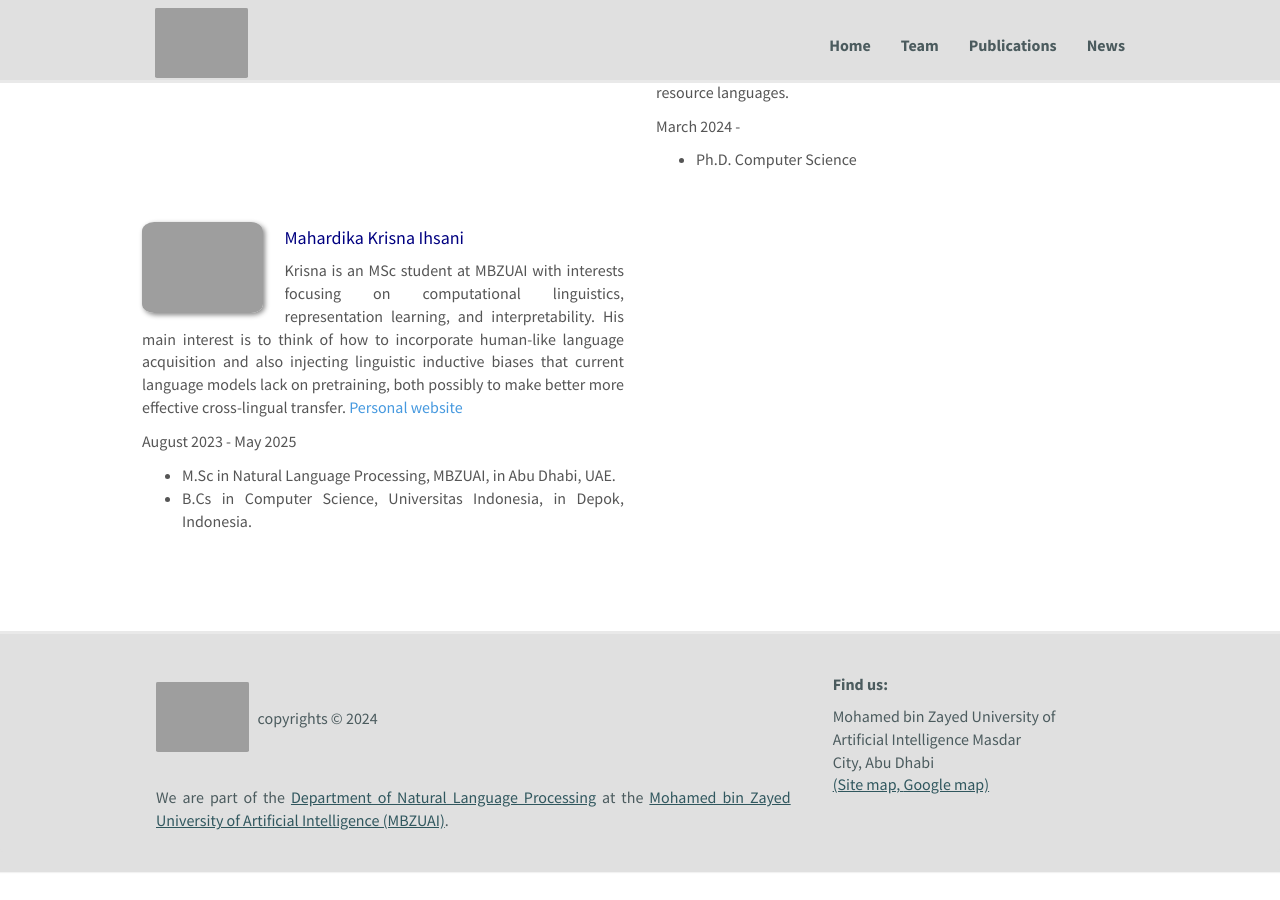
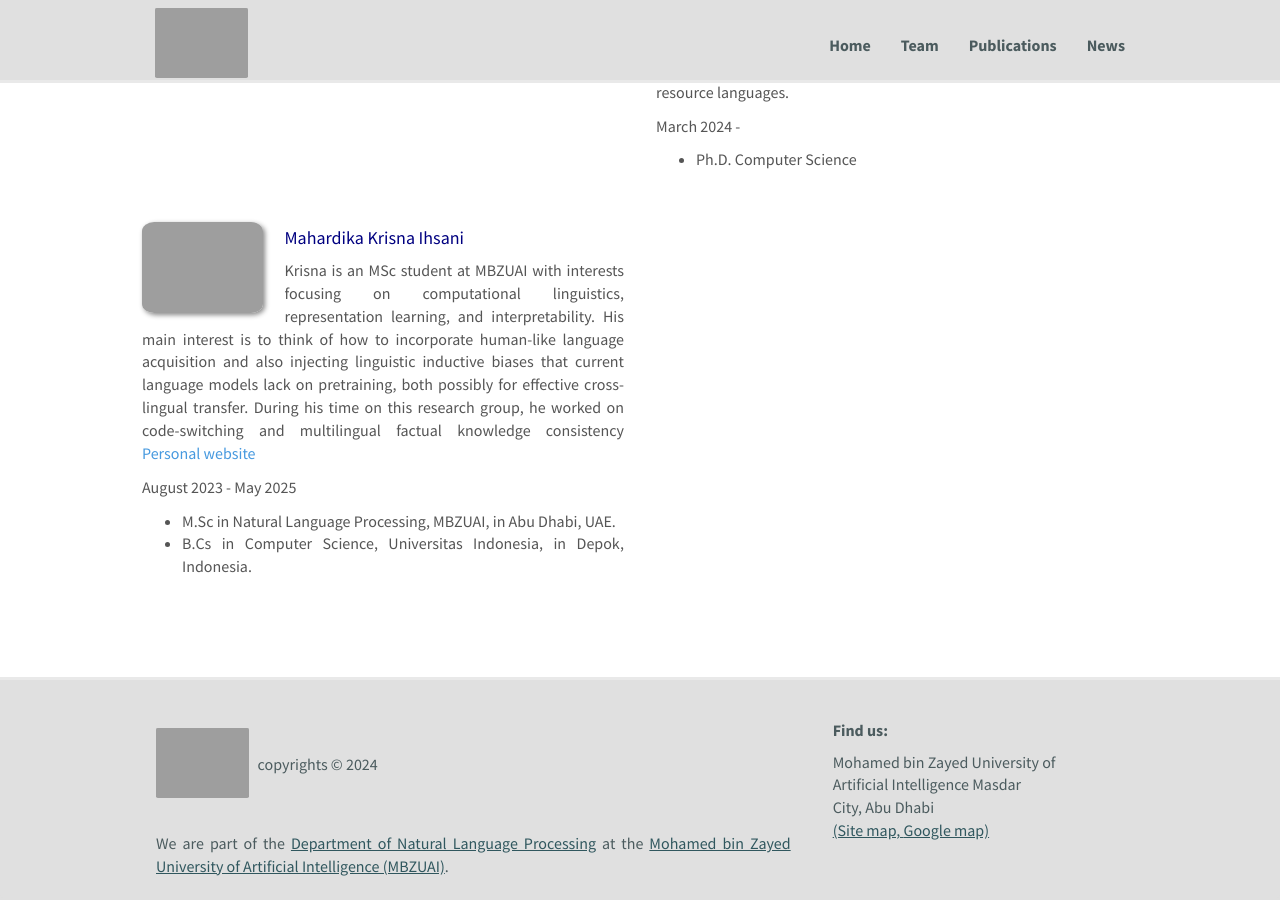
Before and after one commit to RiTUAL-MBZUAI/web, a Jekyll site: the page built from _pages/team.md, in a window 1280 px wide and 900 px high, scrolled down 1694 px. Built offline with Jekyll 4.4.1, drawn with Linux system fonts in a browser that asks for light colours; nearby versions of some CDN libraries.

Commit message:
_data/alumni_members.yml

```diff
--- a/_data/alumni_members.yml
+++ b/_data/alumni_members.yml
@@ -24,7 +24,7 @@
 - name: Mahardika Krisna Ihsani
   photo: mahardika_krisna_ihsani.jpg
   duration:  August 2023 - May 2025
-  info: Krisna is an MSc student at MBZUAI with interests focusing on computational linguistics, representation learning, and interpretability. His main interest is to think of how to incorporate human-like language acquisition and also injecting linguistic inductive biases that current language models lack on pretraining, both possibly to make better more effective cross-lingual transfer.  [Personal website](https://codefire53.github.io/)
+  info: Krisna is an MSc student at MBZUAI with interests focusing on computational linguistics, representation learning, and interpretability. His main interest is to think of how to incorporate human-like language acquisition and also injecting linguistic inductive biases that current language models lack on pretraining, both possibly for effective cross-lingual transfer.  During his time on this research group, he worked on code-switching and multilingual factual knowledge consistency [Personal website](https://codefire53.github.io/)
   email: mahardika.ihsani@mbzuai.ac.ae
   number_educ: 2
   education1: M.Sc in Natural Language Processing, MBZUAI, in Abu Dhabi, UAE.
```
